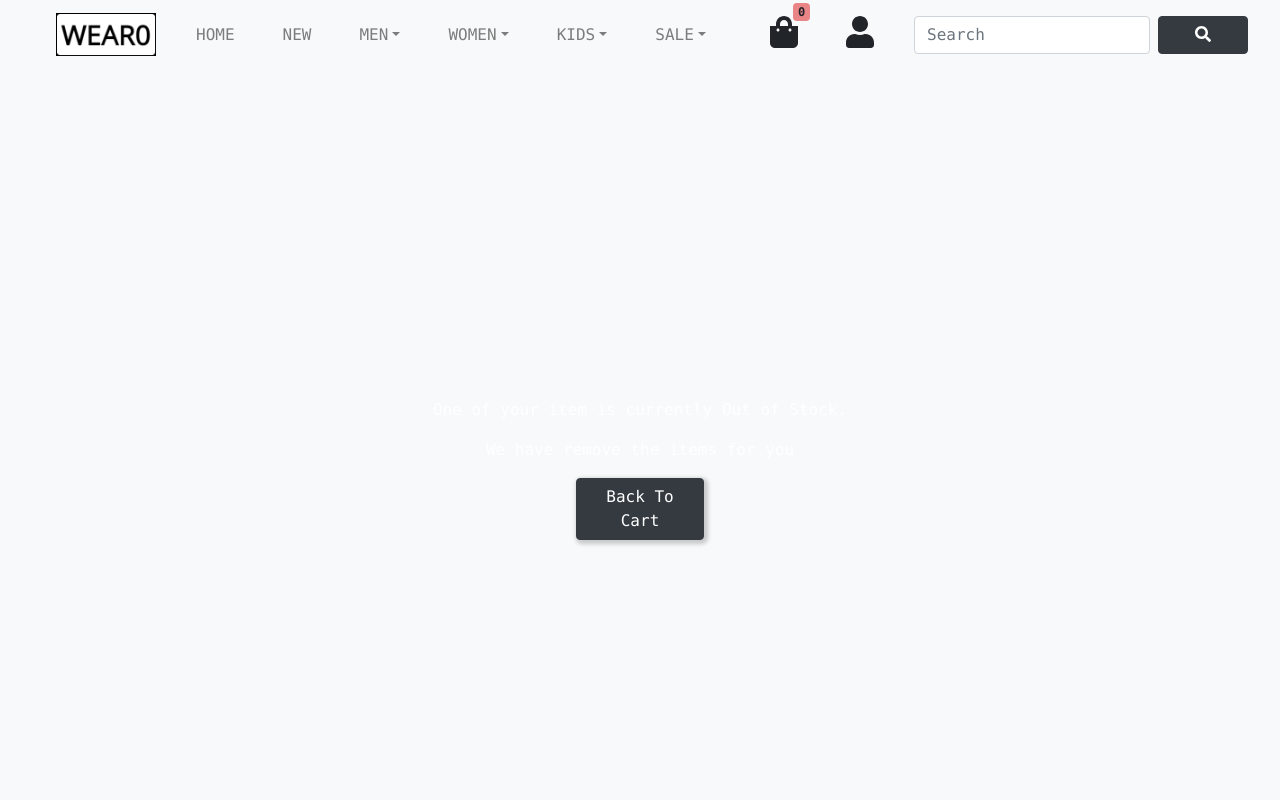
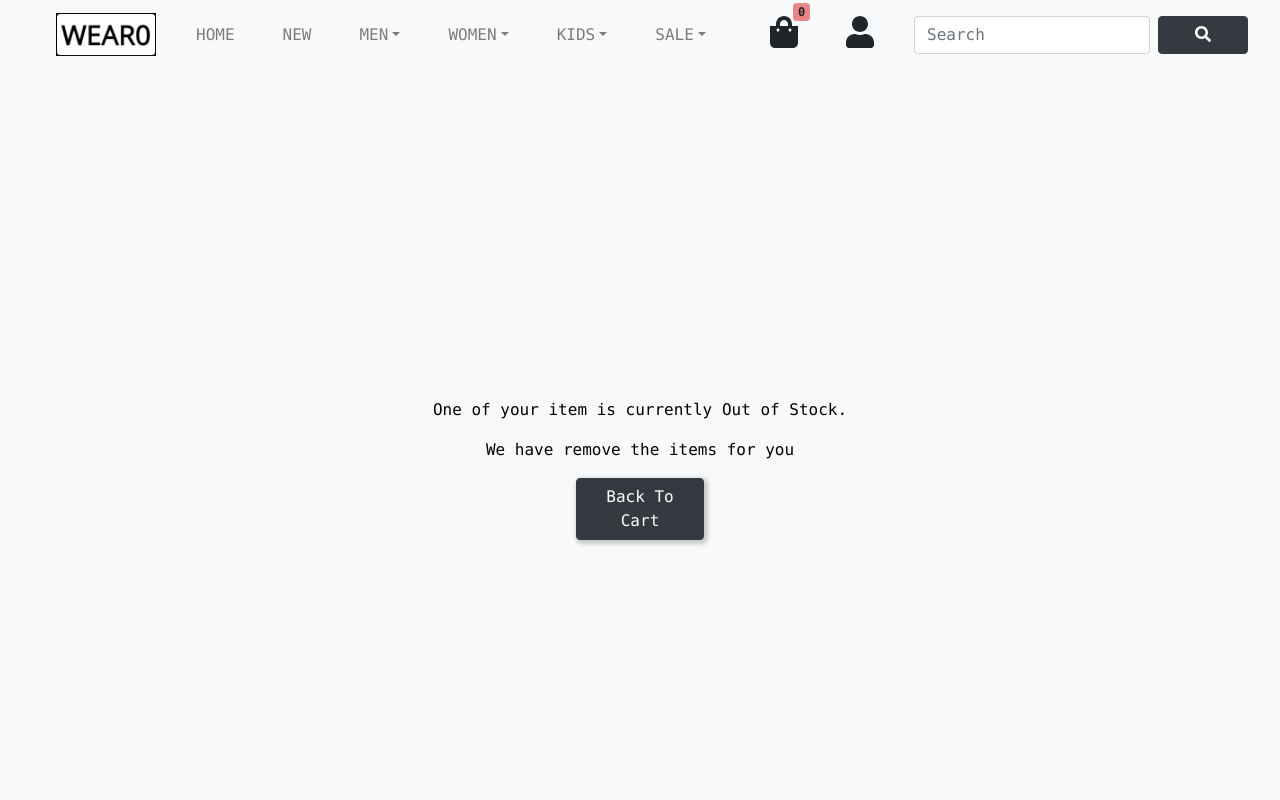
Before and after one commit to Assume5/wear0, a React (Create React App) app: page /checkout-fail in a window 1280 px wide. Shown: the top 800 px of the page. Built offline with nearby package versions, Linux system fonts and the light colour scheme; no server answers.

Commit message:
Update CheckoutFail.js

```diff
--- a/src/components/Checkout/CheckoutFail.js
+++ b/src/components/Checkout/CheckoutFail.js
@@ -4,8 +4,8 @@ import { Button } from "react-bootstrap";
 export const CheckoutFail = (productId) => {
     return (
         <div className="checkout-fail background d-flex justify-center flex-column">
-            <p className="white">One of your item is currently Out of Stock.</p>
-            <p className="white">We have remove the items for you</p>
+            <p className="black">One of your item is currently Out of Stock.</p>
+            <p className="black">We have remove the items for you</p>
             <Button
                 variant="dark"
                 className="shop shadow-3 w-10 grow"
```
